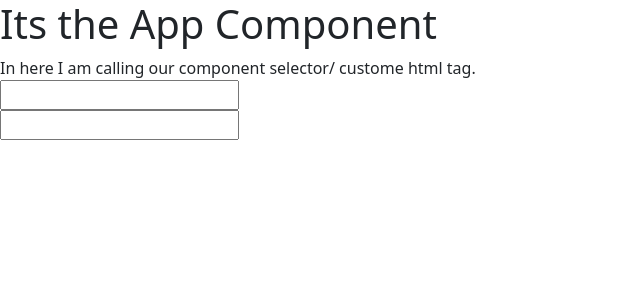
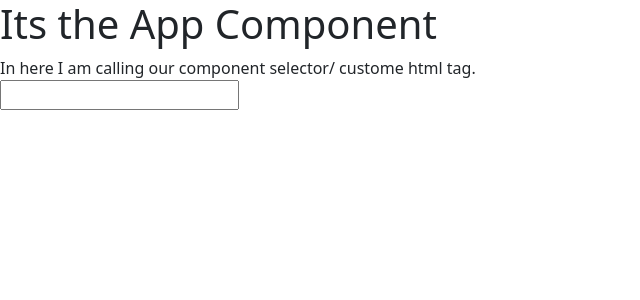
Before and after one commit to cchaudhari1196/AngularKT, an Angular app: page / in a window 1280 px wide. Shown: the top 300 px of the page, without its empty margins (0-640 px from the left). Built offline with nearby package versions, Linux system fonts and the light colour scheme.

Commit message:
2 way binding

```diff
--- a/src/app/courses/courses.component.html
+++ b/src/app/courses/courses.component.html
@@ -1,6 +1,3 @@
 <div>
-    <input type="text" (keyup.enter)="onKeyPress($event)">
+    <input type="text" [(ngModel)]="email" (keyup)="captureMail()">
 </div>
-<div>
-    <input #email type="text" (keyup.enter)="captureMail(email.value)">
-</div>
--- a/src/app/courses/courses.component.ts
+++ b/src/app/courses/courses.component.ts
@@ -7,13 +7,8 @@ import { CoursesService } from './courses.service';
   styleUrls: ['./courses.component.scss']
 })
 export class CoursesComponent {
-  // Traditional Way
-  onKeyPress(e: Event){
-    let element: HTMLInputElement = ( e.target as HTMLInputElement);
-    console.log(element.value)
-  }
-  // Angular's way
-  captureMail(email: String){
-    console.log(email)
+  email:String = "";
+  captureMail(){
+    console.log(this.email)
   }
 }
```
Also changed, not shown: 1 other file (tests, documents, lock files or other folders).
